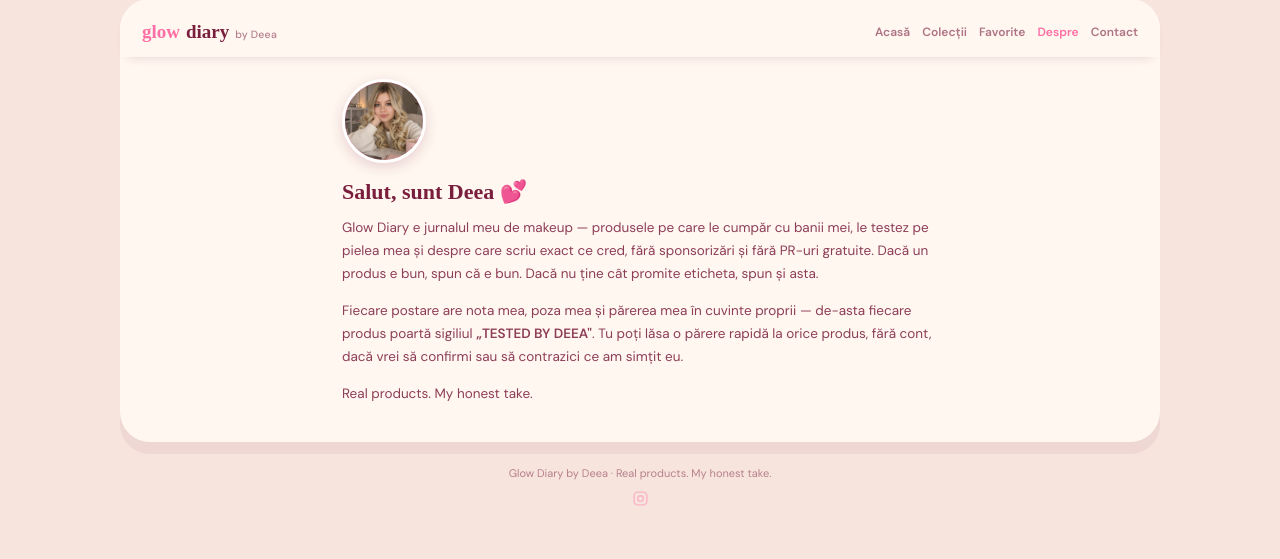
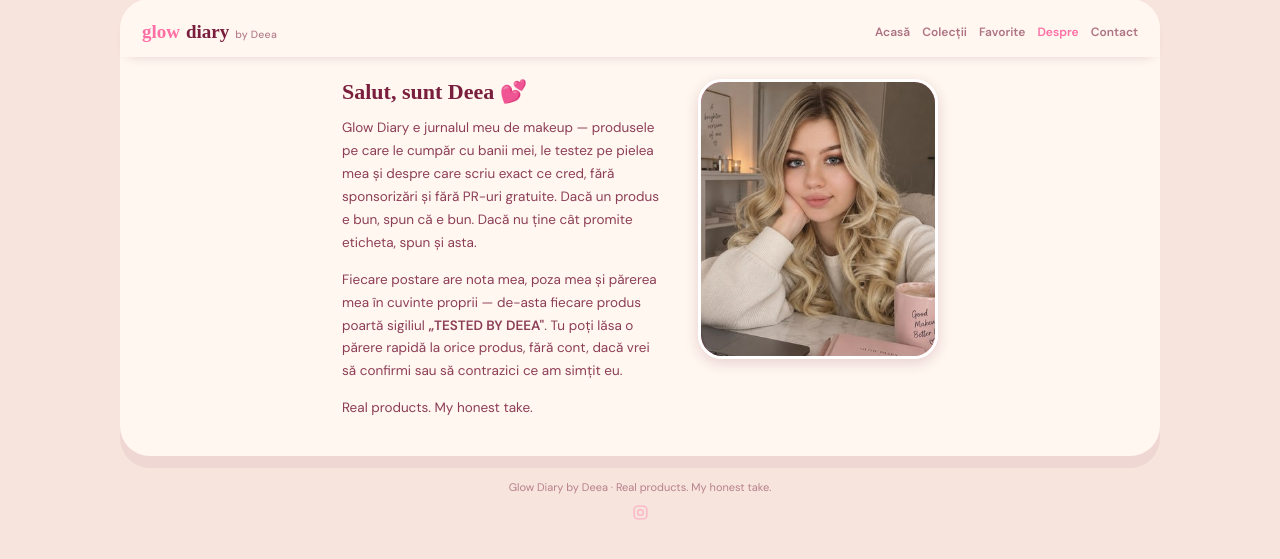
Before and after one commit to SanduAndreea22/Glow-Diary, a Django app: page /despre/ in a window 1280 px wide. Shown: the part 33-592 px from the top of the page. Run offline with Django 5.2, Linux system fonts and the light colour scheme; some web fonts are replaced.

Commit message:
Filtre lângă căutare pe feed; layout nou pe Despre (poză mare + text)
- Feed: căutarea și rândul de categorii stau pe același rând de la
  tabletă în sus (sunt acțiuni înrudite); pe telefon rămân stivuite,
  neschimbat față de-nainte
- Despre: de la tabletă în sus, text în stânga și poza Deei mare,
  rotunjită, în dreapta — mai editorial/personal; pe telefon rămâne
  avatarul mic deasupra textului, ca până acum

Co-Authored-By: Claude Sonnet 5 <noreply@anthropic.com>
Claude-Session: https://claude.ai/code/session_01DYqANPasF9BFjw9mKqiiFp

```diff
--- a/reviews/templates/reviews/about.html
+++ b/reviews/templates/reviews/about.html
@@ -5,11 +5,13 @@
 
 {% block content %}
 <div class="static-body">
+  <div class="about-layout">
     <div class="about-avatar">
       <img src="{% static 'img/deea-avatar.jpg' %}" alt="Deea, fondatoarea Glow Diary"
            onerror="this.closest('.about-avatar').classList.add('avatar-fallback');this.remove();">
       <span class="avatar-fallback-mark">D</span>
     </div>
+    <div class="about-text">
       <div class="static-title">Salut, sunt Deea 💕</div>
       <p class="static-text">
         Glow Diary e jurnalul meu de makeup — produsele pe care le cumpăr cu banii mei,
@@ -27,4 +29,6 @@
         Real products. My honest take.
       </p>
     </div>
+  </div>
+</div>
 {% endblock %}
--- a/reviews/templates/reviews/feed.html
+++ b/reviews/templates/reviews/feed.html
@@ -13,6 +13,7 @@
 <div class="stat-chip">✨ Actualizat {{ ultima_actualizare|naturaltime|lower }}</div>
 {% endif %}
 
+<div class="search-filters-row">
 <form class="search-bar" method="get">
   <svg width="15" height="15" viewBox="0 0 24 24" fill="none" stroke="#7A1E3D" stroke-width="2"><circle cx="11" cy="11" r="7"/><path d="m20 20-3.5-3.5"/></svg>
   <input type="text" name="q" id="search-input" value="{{ q }}" placeholder="Caută produs sau brand...">
@@ -34,6 +35,7 @@
   {% endif %}
   {% endfor %}
   <button type="button" id="filter-toggle" class="chip chip-rating filter-toggle{% if filtre_active %} active{% endif %}">⚙️ Filtrează{% if filtre_active %} ✓{% endif %}</button>
+</div>
 </div>
 
 <div class="filter-panel" id="filter-panel">
--- a/static/css/style.css
+++ b/static/css/style.css
@@ -86,6 +86,7 @@ img{max-width:100%;display:block;}
   background:var(--pink-soft);color:var(--maroon);
   font-size:11.5px;font-weight:700;padding:6px 14px;border-radius:100px;
 }
+.search-filters-row{display:contents;}
 .search-bar{
   display:flex;align-items:center;gap:10px;
   margin:0 22px 14px;
@@ -513,12 +514,13 @@ select.field{appearance:none;}
 .static-body{padding:22px;}
 .static-title{font-size:22px;font-weight:800;margin-bottom:12px;font-family:'Unbounded';}
 .static-text{font-size:13.5px;line-height:1.7;color:var(--maroon);opacity:0.85;margin-bottom:14px;}
+.about-layout{display:flex;flex-direction:column;gap:4px;}
 /* Prezența vizuală a persoanei din spatele brandului — poza reală dacă
    există (static/img/deea-avatar.jpg), altfel un avatar cu inițială,
    nu o poză stricată. */
 .about-avatar{
   width:84px;height:84px;border-radius:50%;margin-bottom:16px;
-  overflow:hidden;position:relative;
+  overflow:hidden;position:relative;flex-shrink:0;
   background:linear-gradient(135deg, var(--pink), #FFA9C8);
   display:flex;align-items:center;justify-content:center;
   border:3px solid var(--white);box-shadow:0 4px 14px rgba(122,30,61,0.18);
@@ -579,6 +581,31 @@ footer.site-footer{
   .card-grid .post-wrap,.card-grid .collection-card{margin:0 0 16px;}
   .detail-body,.static-body{max-width:640px;margin:0 auto;}
   .hero-product{height:320px;}
+  /* Căutarea și filtrele de categorie pe același rând — sunt acțiuni
+     înrudite (rafinează ce vezi în feed) și au loc unul lângă altul
+     abia de-aici în sus; pe telefon rămân stivuite (vezi display:contents). */
+  .search-filters-row{
+    display:flex;align-items:center;gap:12px;
+    margin:0 22px 16px;
+  }
+  .search-filters-row .search-bar{
+    margin:0;flex:0 0 auto;width:230px;
+  }
+  .search-filters-row .filters{
+    margin:0;flex:1 1 auto;min-width:0;
+  }
+  /* Despre: poză mare în dreapta, text în stânga — mai editorial, mai
+     personal decât avatarul mic de pe mobil (păstrat neschimbat sub
+     acest breakpoint). */
+  .about-layout{
+    flex-direction:row-reverse;align-items:flex-start;gap:32px;
+  }
+  .about-text{flex:1 1 auto;min-width:0;}
+  .about-avatar{
+    width:240px;height:280px;border-radius:24px;flex:0 0 auto;
+    margin-bottom:0;
+  }
+  .about-avatar .avatar-fallback-mark{font-size:64px;}
 }
 @media (min-width:1200px){
   .screen{max-width:1040px;}
```
Lines whose indentation alone changed are shown as unchanged.
